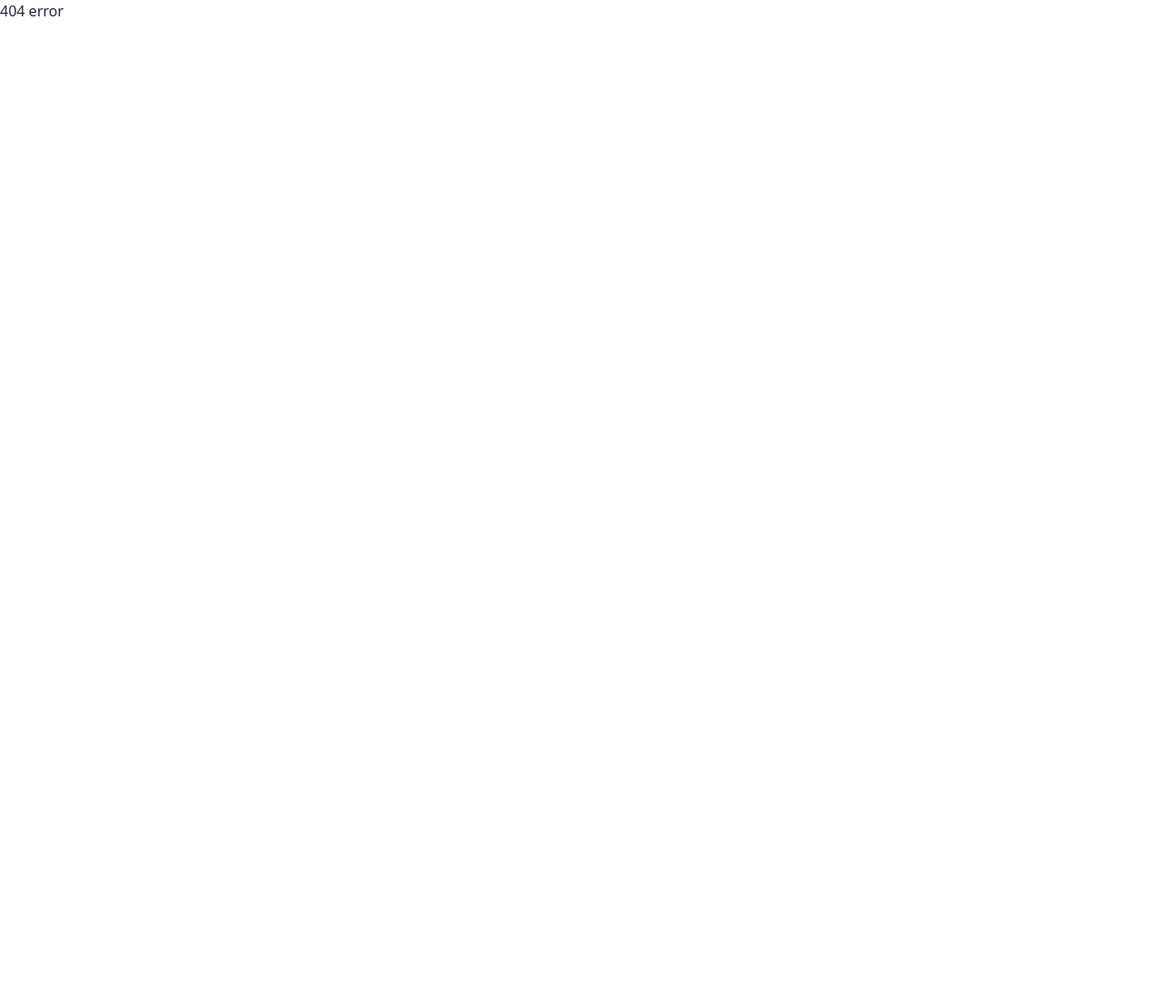
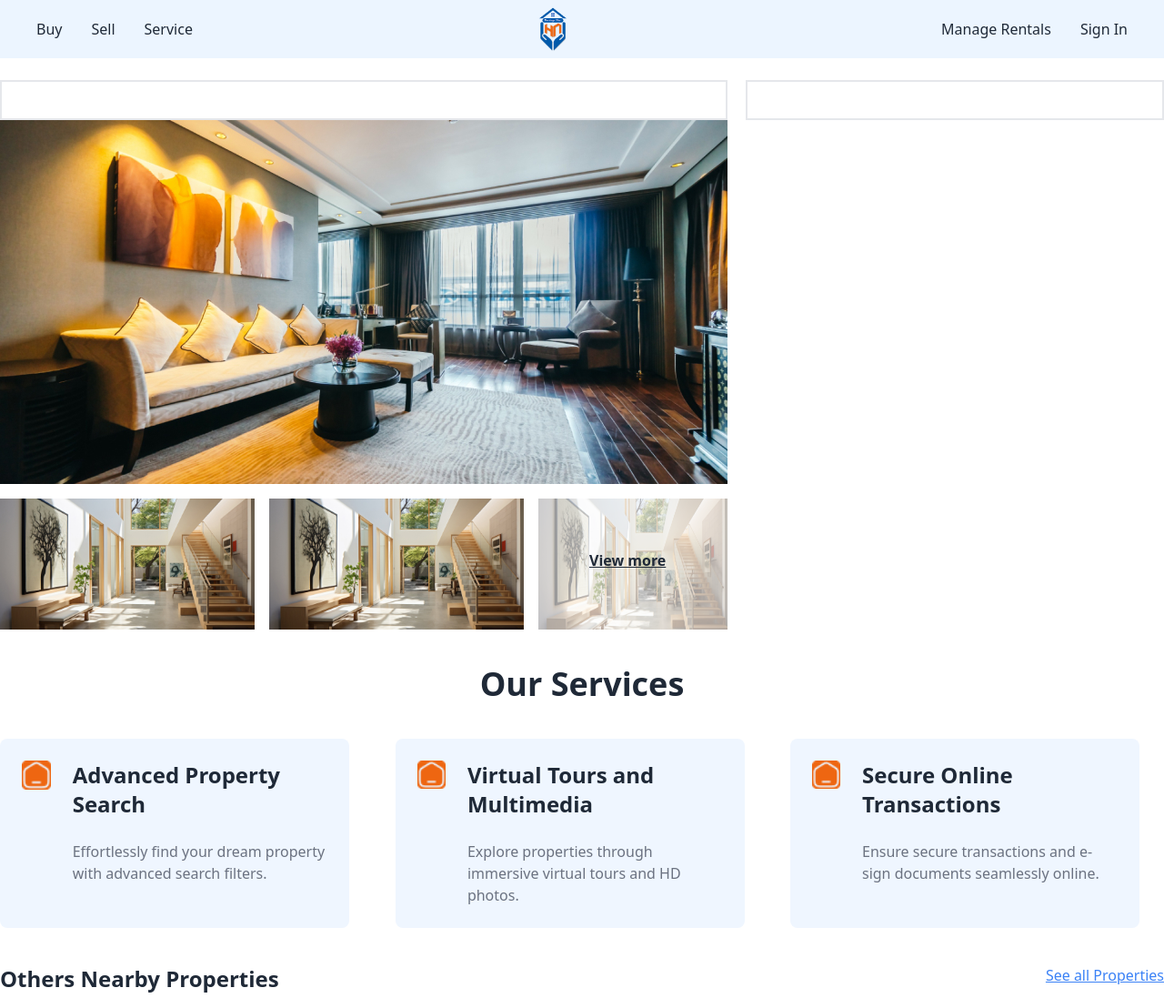
Before and after one commit to alzabid/Heritage-Nest, a React (Vite) app: page /details in a window 1280 px wide. Before the commit this address had no page. Shown: the top 1097 px of the page at 91% size. Before the commit the page ends 800 px from the top, so only its background shows below. Built offline with nearby package versions, Linux system fonts and the light colour scheme.

Commit message:
added details page

```diff
--- a/src/Components/Cards.jsx
+++ b/src/Components/Cards.jsx
@@ -4,7 +4,7 @@ const Cards = () => {
     return (
       <div className="">
         <div className="flex justify-center items-center">
-          <div className="grid grid-cols-1 md:grid-cols-2 lg:grid-cols-4 gap-10 my-10">
+          <div className=" max-w-7xl mx-auto grid grid-cols-1 md:grid-cols-2 lg:grid-cols-4 gap-10 my-10">
             {/* 1 */}
             <div className="card-body w-72 bg-[#FDF0E7]">
               <h1 className="text-4xl font-bold text-[#D95D0F]">2k+</h1>
--- a/src/Components/Navbar.jsx
+++ b/src/Components/Navbar.jsx
@@ -1,9 +1,9 @@
 import { useState } from "react";
 import { RiMenuAddLine } from "react-icons/ri";
 import { CgMenuMotion } from "react-icons/cg";
+import { Link } from "react-router-dom";
 
 const Navbar = () => {
-
   let [open, setOpen] = useState(false);
 
   return (
@@ -16,29 +16,30 @@ const Navbar = () => {
           }`}
         >
           <li className="md:my-0 my-7">
-            <a href="/buy" className=" hover:text-green-500 duration-500">
+            <Link to="/buy" className=" hover:text-green-500 duration-500">
               Buy
-            </a>
+            </Link>
           </li>
           <li className="md:ml-8 md:my-0 my-7">
-            <a href="/" className=" hover:text-green-500 duration-500">
+            <Link to="/" className=" hover:text-green-500 duration-500">
               Sell
-            </a>
+            </Link>
           </li>
           <li className="md:ml-8 md:my-0 my-7">
-            <a href="/" className=" hover:text-green-500 duration-500">
+            <Link to="/" className=" hover:text-green-500 duration-500">
               Service
-            </a>
+            </Link>
           </li>
         </ul>
 
         {/* 2nd part */}
-
-        <img
-          className=" cursor-pointer w-8 py-2"
-          src="/public/icon/logo.png"
-          alt="EventHost"
-        />
+        <Link to="/">
+          <img
+            className=" cursor-pointer w-8 py-2"
+            src="/public/icon/logo.png"
+            alt="EventHost"
+          />
+        </Link>
 
         {/* 3rd part */}
         <ul
@@ -47,14 +48,14 @@ const Navbar = () => {
           }`}
         >
           <li className="md:ml-8 md:my-0 my-7">
-            <a href="/" className=" hover:text-green-500 duration-500">
+            <Link to="/" className=" hover:text-green-500 duration-500">
               Manage Rentals
-            </a>
+            </Link>
           </li>
           <li className="md:ml-8 md:my-0 my-7">
-            <a href="/" className=" hover:text-green-500 duration-500">
+            <Link to="/" className=" hover:text-green-500 duration-500">
               Sign In
-            </a>
+            </Link>
           </li>
         </ul>
 
--- /dev/null
+++ b/src/Components/Services.jsx
@@ -0,0 +1,48 @@
+const Services = () => {
+  return (
+    <>
+      <h1 className="text-center text-4xl font-bold py-10">Our Services</h1>
+      <div className="max-w-7xl mx-auto grid gap-6 grid-cols-1 md:grid-cols-2 lg:grid-cols-3 ">
+        {/* 1 */}
+        <div className="flex items-start gap-6 p-6 w-96 bg-blue-50 rounded-lg">
+          <img className="w-14" src="/public/icon/home2.png" alt="" />
+          <div>
+            <h1 className="text-2xl font-semibold text-gray-800">
+              Advanced Property Search
+            </h1>
+            <p className="text-gray-500 pt-6">
+              Effortlessly find your dream property with advanced search
+              filters.
+            </p>
+          </div>
+        </div>
+        {/* 2 */}
+        <div className="flex items-start gap-6 p-6 w-96 bg-blue-50 rounded-lg">
+          <img className="w-14" src="/public/icon/home2.png" alt="" />
+          <div>
+            <h1 className="text-2xl font-semibold text-gray-800">
+              Virtual Tours and Multimedia
+            </h1>
+            <p className="text-gray-500 pt-6">
+              Explore properties through immersive virtual tours and HD photos.
+            </p>
+          </div>
+        </div>
+        {/* 3 */}
+        <div className="flex items-start gap-6 p-6 w-96 bg-blue-50 rounded-lg">
+          <img className="w-14" src="/public/icon/home2.png" alt="" />
+          <div>
+            <h1 className="text-2xl font-semibold text-gray-800">
+              Secure Online Transactions
+            </h1>
+            <p className="text-gray-500 pt-6">
+              Ensure secure transactions and e-sign documents seamlessly online.
+            </p>
+          </div>
+        </div>
+      </div>
+    </>
+  );
+};
+
+export default Services;
--- a/src/Pages/Buy.jsx
+++ b/src/Pages/Buy.jsx
@@ -14,7 +14,7 @@ const Buy = () => {
       <div className="relative max-w-7xl mx-auto">
         <SearchCard />
         <Cards />
-        <div className="flex justify-between py-5">
+        <div className="flex justify-between">
           <p className="text-2xl font-semibold">Popular Properties</p>
           <p className="text-blue-500 cursor-pointer">
             <u>See all Properties</u>
@@ -24,7 +24,7 @@ const Buy = () => {
 
         <hr className="mt-10" />
 
-        <div className="flex justify-between pt-10 pb-5">
+        <div className="flex justify-between pt-10">
           <p className="text-2xl font-semibold">New Listed Properties</p>
           <p className="text-blue-500 cursor-pointer">
             <u>See all Properties</u>
--- /dev/null
+++ b/src/Pages/Details.jsx
@@ -0,0 +1,57 @@
+import PropertyCard from "../Components/PropertyCard";
+import Services from "../Components/Services";
+
+
+const Details = () => {
+    return (
+      <div className="max-w-7xl mx-auto mt-6">
+        <div className="flex flex-col md:flex-row gap-5">
+          {/* left side */}
+          <div className="w-[800px] border-2 min-h-11"></div>
+          {/* right side */}
+          <div className="flex-1 border-2"></div>
+        </div>
+
+        <div className="flex flex-col md:flex-row gap-5">
+          {/* left side */}
+          <div className="w-[800px] min-h-11">
+            <img src="/public/image/Property1.jpg" alt="" />
+            <div className="h-[160px] flex gap-4 pt-4">
+              <img
+                className="w-[280px] "
+                src="/public/image/Property2.jpg"
+                alt=""
+              />
+              <img
+                className="w-[280px] "
+                src="/public/image/Property2.jpg"
+                alt=""
+              />
+              <div className="relative flex-1 w-[180px] overflow-hidden">
+                <img
+                  className="h-[160px] bg-black opacity-40 "
+                  src="/public/image/Property2.jpg"
+                  alt=""
+                />
+                <p className="absolute top-14 left-14 font-semibold underline">
+                  View more
+                </p>
+              </div>
+            </div>
+          </div>
+          {/* right side */}
+          <div className="flex-1"></div>
+        </div>
+        <Services />
+        <div className="flex justify-between pt-10">
+          <p className="text-2xl font-semibold">Others Nearby Properties</p>
+          <p className="text-blue-500 cursor-pointer">
+            <u>See all Properties</u>
+          </p>
+        </div>
+        <PropertyCard />
+      </div>
+    );
+};
+
+export default Details;
```
Also changed, not shown: src/Router/Router.jsx (+7 -2 lines), public/icon/home2.png (added).
